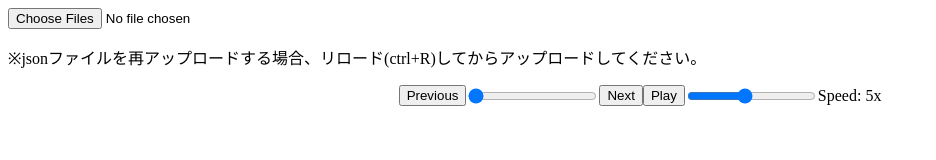
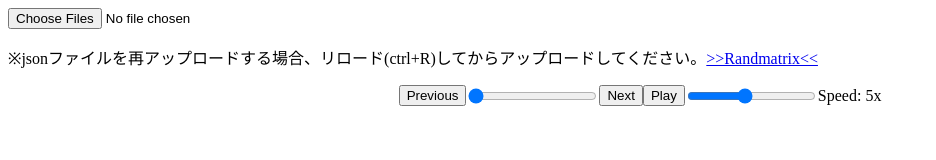
Before and after one commit to GEN3987/visualizer, a plain HTML site: page index.html in a window 1280 px wide. Shown: the whole page, without its empty margins (0-936 px from the left). Drawn offline with Linux system fonts and the light colour scheme.

Commit message:
Update index.html

```diff
--- a/index.html
+++ b/index.html
@@ -40,7 +40,7 @@
 <body>
 
 <input type="file" id="fileInput" accept=".json" multiple>
-<p>※jsonファイルを再アップロードする場合、リロード(ctrl+R)してからアップロードしてください。</p>
+<p>※jsonファイルを再アップロードする場合、リロード(ctrl+R)してからアップロードしてください。<a href="https://realsyimp.github.io/randmatrix/">>>Randmatrix<<</a></p>
 <div id="slider-container">
     <button id="prevButton">Previous</button>
     <input type="range" id="slider" min="0" max="0" value="0" step="1">
```
